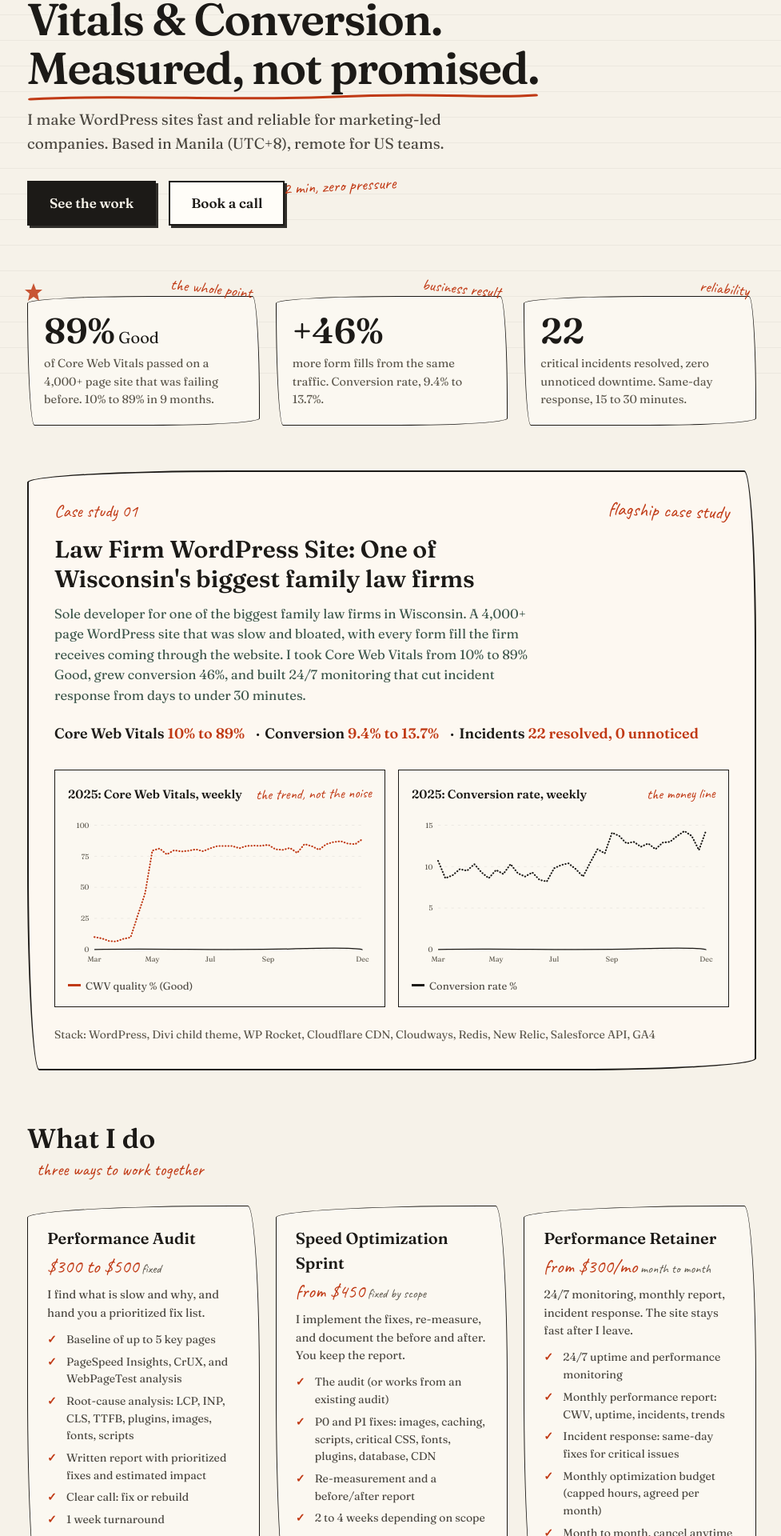
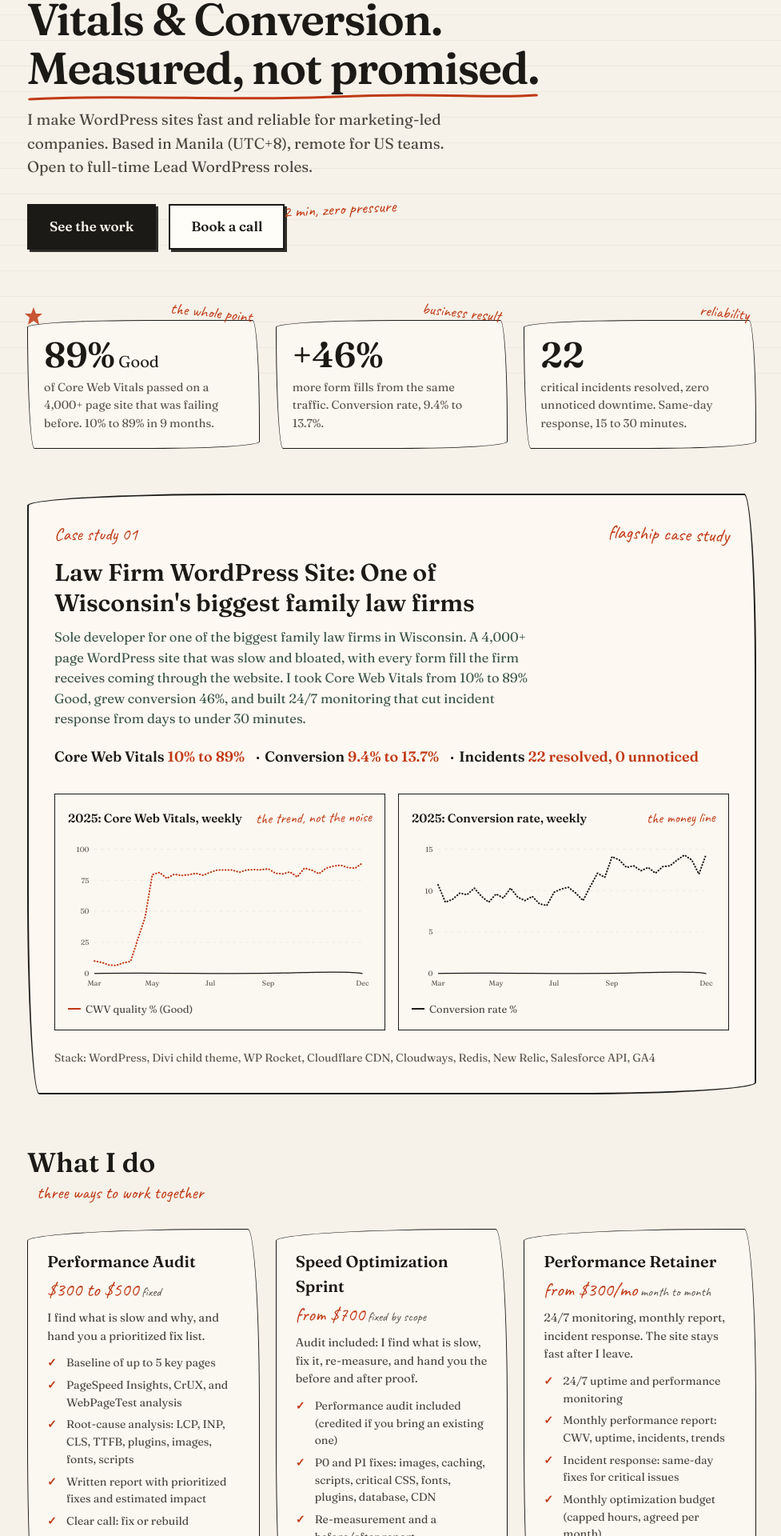
Before and after one commit to yuuhub/yuuri-portfolio, a Next.js app: page / in a window 1280 px wide. Shown: the part 333-2253 px from the top of the page at 80% size, without its empty margins (150-1127 px from the left). Built offline with nearby package versions, Linux system fonts and the light colour scheme.

Commit message:
Services: bundle audit into sprint (from 00, audit credited), add full-time availability line to hero

```diff
--- a/app/page.tsx
+++ b/app/page.tsx
@@ -27,7 +27,8 @@
         </h1>
         <p className="text-[19px] max-w-[560px] text-[var(--ink-soft)]">
           I make WordPress sites fast and reliable for marketing-led companies.
-          Based in Manila (UTC+8), remote for US teams.
+          Based in Manila (UTC+8), remote for US teams. Open to full-time Lead
+          WordPress roles.
         </p>
         <div className="mt-8 flex gap-4 items-center relative">
           <a href="#case-studies" className="btn-stamp primary">
--- a/data/services.ts
+++ b/data/services.ts
@@ -25,6 +25,7 @@
       "Written report with prioritized fixes and estimated impact",
       "Clear call: fix or rebuild",
       "1 week turnaround",
+      "Audit fee credited toward a Speed Optimization Sprint",
     ],
     notIncluded: [
       "Implementing fixes",
@@ -37,12 +38,12 @@
   {
     slug: "speed-optimization-sprint",
     name: "Speed Optimization Sprint",
-    price: "from $450",
+    price: "from $700",
     priceNote: "fixed by scope",
     description:
-      "I implement the fixes, re-measure, and document the before and after. You keep the report.",
+      "Audit included: I find what is slow, fix it, re-measure, and hand you the before and after proof.",
     includes: [
-      "The audit (or works from an existing audit)",
+      "Performance audit included (credited if you bring an existing one)",
       "P0 and P1 fixes: images, caching, scripts, critical CSS, fonts, plugins, database, CDN",
       "Re-measurement and a before/after report",
       "2 to 4 weeks depending on scope",
```
